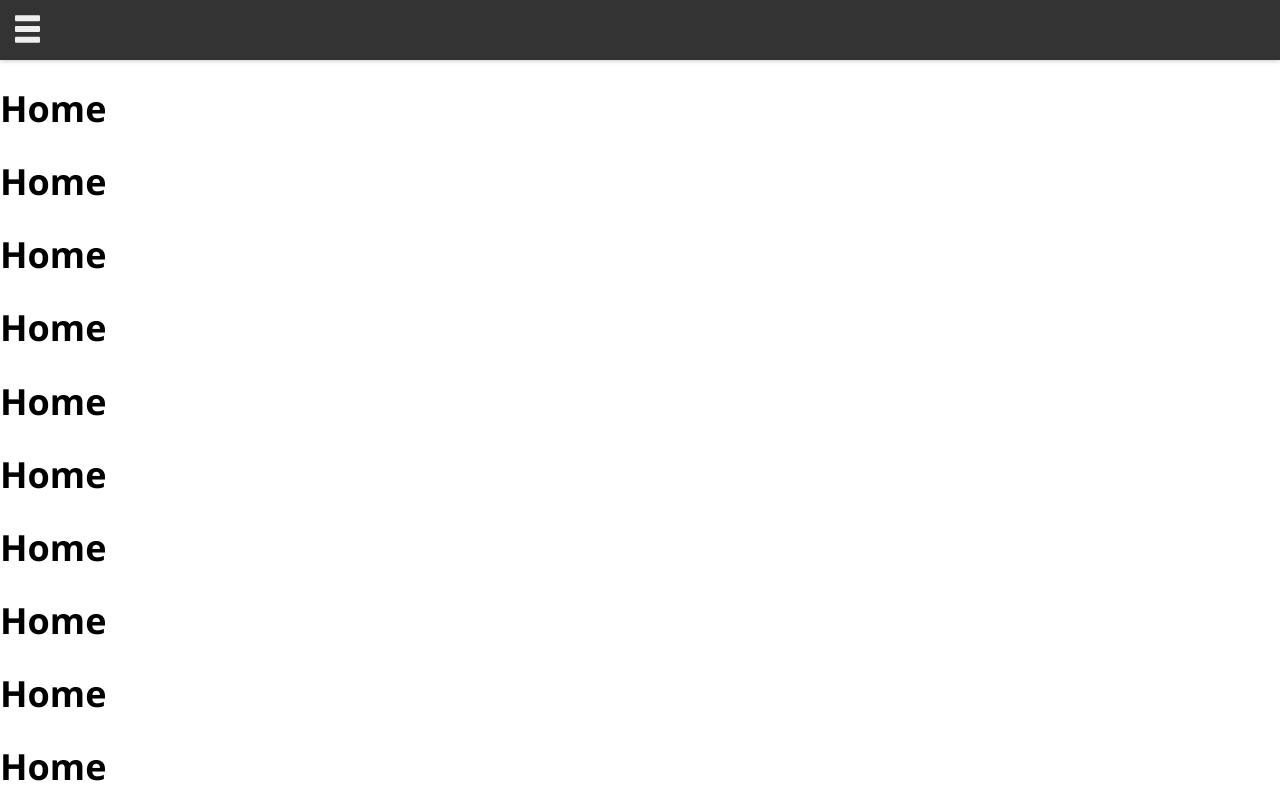
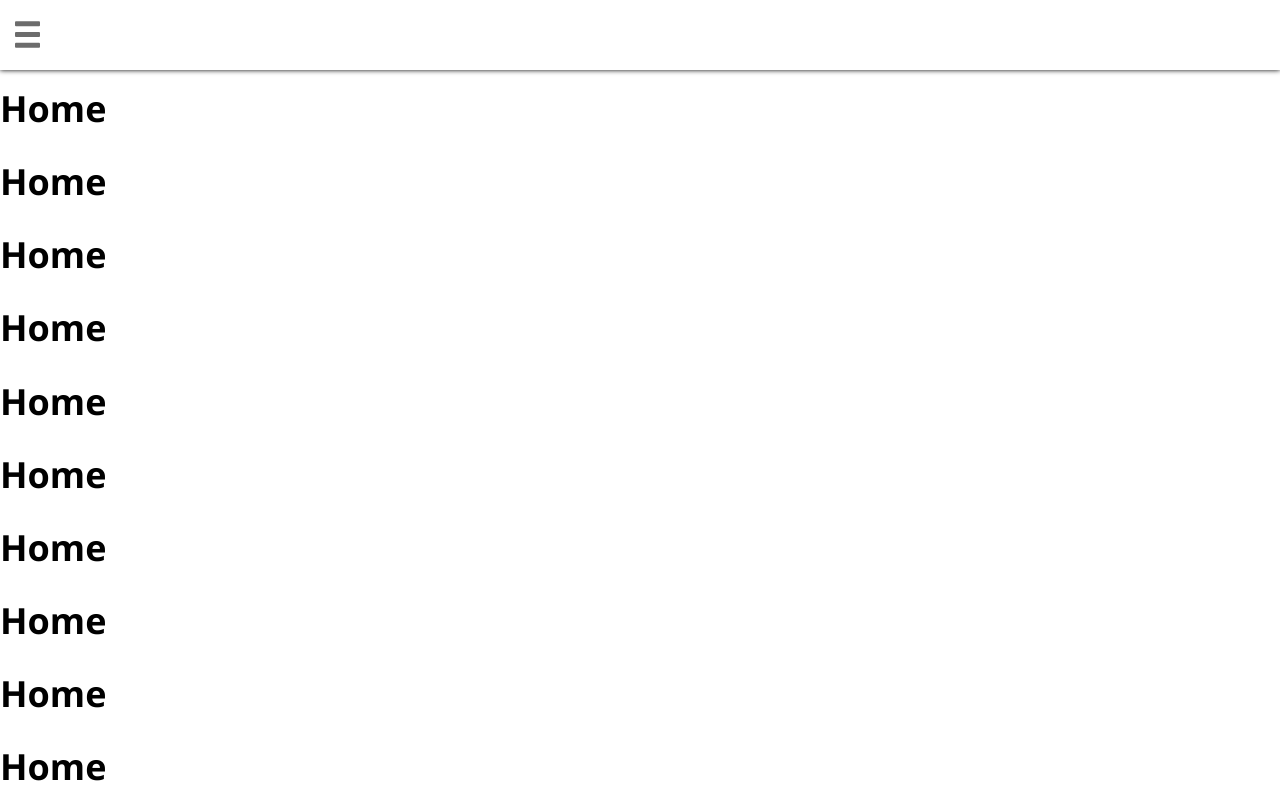
Before and after one commit to Hysumi/react-blog, a React (Create React App) app: page / in a window 1280 px wide. Shown: the top 800 px of the page. Built offline with nearby package versions, Linux system fonts and the light colour scheme.

Commit message:
Alterar cor do Toggle Icon

```diff
--- a/src/components/NavigationBar/NavigationBar.style.js
+++ b/src/components/NavigationBar/NavigationBar.style.js
@@ -8,18 +8,9 @@ export const NavBar = styled.div`
     top: 0;
     left: 0;
     width: 100%;
-    height: 60px;
-    background-color: #333;
-    -webkit-box-shadow: 0 0 5px rgba(0, 0, 0, 0.3);
-    box-shadow: 0 0 5px rgba(0, 0, 0, 0.3);
-`;
-
-
-export const HeaderContainer = styled(Flex)`
-    position: Fixed;
-    color: white;
     height: 70px;
-    width: 100%
+    background-color: white;
+    -webkit-box-shadow:  0px 0px 5px black;
     box-shadow: 0px 0px 5px black;
 `;
 
--- a/src/components/ToggleButton/ToggleButton.style.js
+++ b/src/components/ToggleButton/ToggleButton.style.js
@@ -1,4 +1,5 @@
 import styled from "styled-components";
+import { TitleColor } from "../../theme/variables";
 
 export const ToggleContainer = styled.div`
     top: 0;
@@ -7,7 +8,7 @@ export const ToggleContainer = styled.div`
 `;
 
 export const ToggleTrigger = styled.div`
-    height: 30px;
+    height: 40px;
     width: 25px;
 
     -webkit-transition: -webkit-transform 300ms ease;
@@ -36,7 +37,7 @@ export const Span = styled(ToggleIcon)`
     width: 100%;
     height: 0.3em;
     border-radius: 1px;
-    background-color: #eee;
+    background-color: ${TitleColor};
 
     &:before {
         -webkit-transform: translateY(-0.6em);
@@ -55,7 +56,7 @@ export const Span = styled(ToggleIcon)`
         width: 100%;
         height: 100%;
         border-radius: 1px;
-        background-color: #eee;
+        background-color: ${TitleColor};
 
         -webkit-transition: -webkit-transform 300ms ease;
         transition: -webkit-transform 300ms ease;
```
